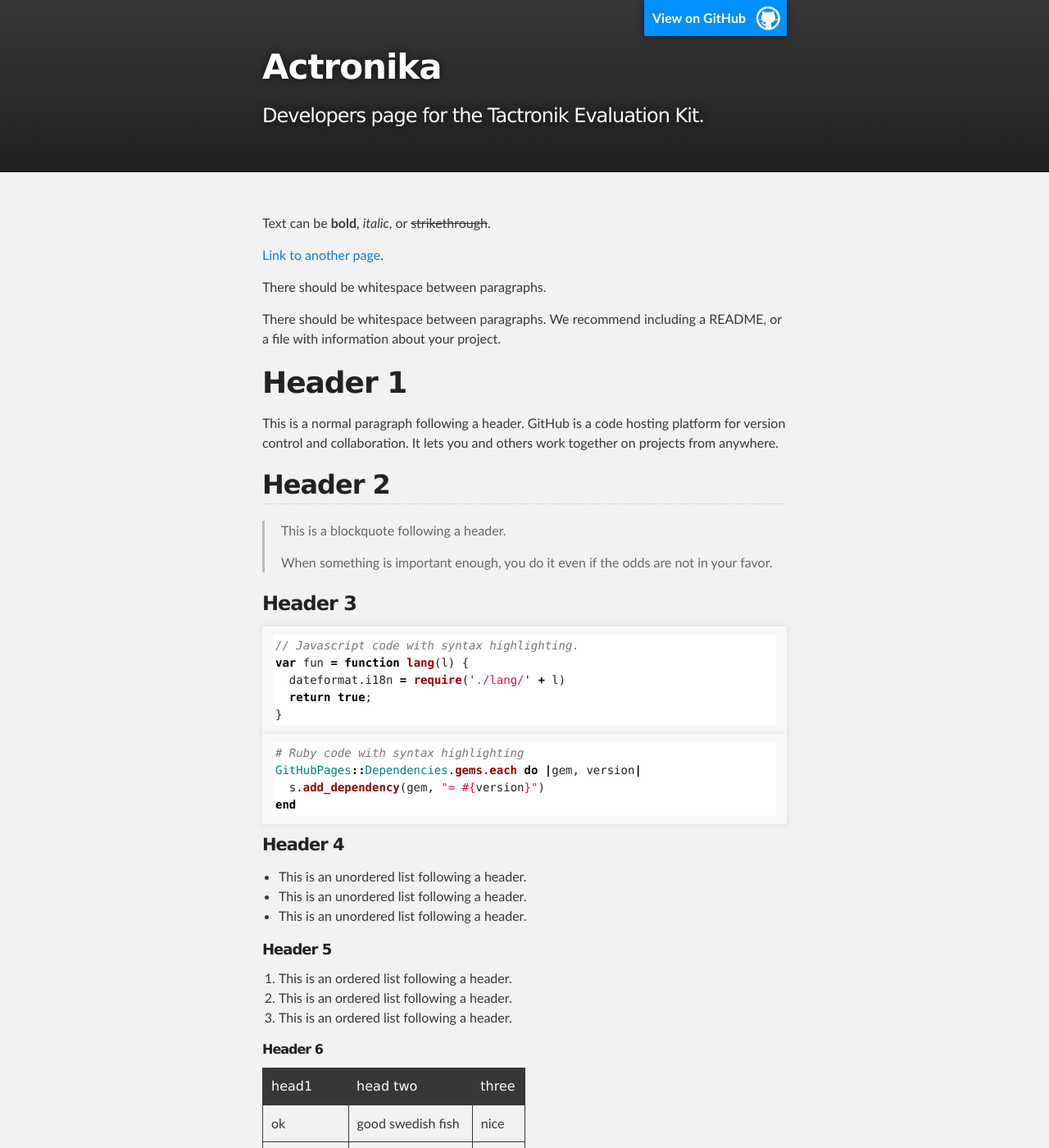
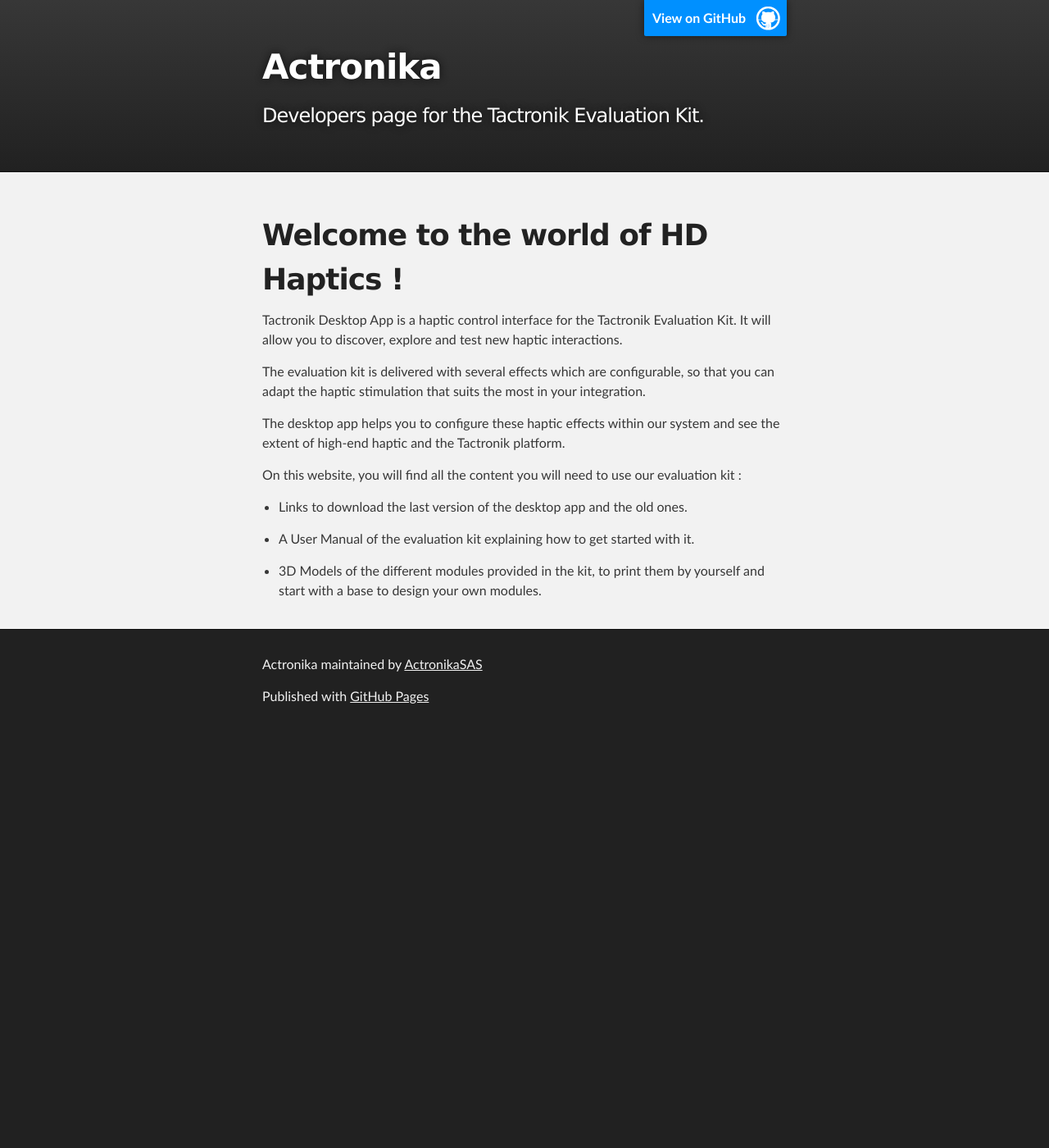
Before and after one commit to ActronikaSAS/dev.actronika.com, a Jekyll site: the page built from index.md, in a window 1280 px wide and 1400 px high. Shown: the whole window at 82% size. Built offline with Jekyll 4.4.1, drawn with Linux system fonts in a browser that asks for light colours; our own code applies the rules of GitHub Pages for plain Markdown files; some of the changed text lies outside the part shown.

Commit message:
update index

````diff
--- a/index.md
+++ b/index.md
@@ -2,122 +2,18 @@
 layout: default
 ---
 
-Text can be **bold**, _italic_, or ~~strikethrough~~.
+# Welcome to the world of HD Haptics !
 
-[Link to another page](another-page).
+Tactronik Desktop App is a haptic control interface for the Tactronik Evaluation Kit. It will allow you to discover, explore and test new haptic interactions.
 
-There should be whitespace between paragraphs.
+The evaluation kit is delivered with several effects which are configurable, so that you can adapt the haptic stimulation that suits the most in your integration.
 
-There should be whitespace between paragraphs. We recommend including a README, or a file with information about your project.
+The desktop app helps you to configure these haptic effects within our system and see the extent of high-end haptic and the Tactronik platform.
 
-# [](#header-1)Header 1
+On this website, you will find all the content you will need to use our evaluation kit :
 
-This is a normal paragraph following a header. GitHub is a code hosting platform for version control and collaboration. It lets you and others work together on projects from anywhere.
+- Links to download the last version of the desktop app and the old ones.
 
-## [](#header-2)Header 2
+- A User Manual of the evaluation kit explaining how to get started with it.
 
-> This is a blockquote following a header.
->
-> When something is important enough, you do it even if the odds are not in your favor.
-
-### [](#header-3)Header 3
-
-```js
-// Javascript code with syntax highlighting.
-var fun = function lang(l) {
-  dateformat.i18n = require('./lang/' + l)
-  return true;
-}
-```
-
-```ruby
-# Ruby code with syntax highlighting
-GitHubPages::Dependencies.gems.each do |gem, version|
-  s.add_dependency(gem, "= #{version}")
-end
-```
-
-#### [](#header-4)Header 4
-
-*   This is an unordered list following a header.
-*   This is an unordered list following a header.
-*   This is an unordered list following a header.
-
-##### [](#header-5)Header 5
-
-1.  This is an ordered list following a header.
-2.  This is an ordered list following a header.
-3.  This is an ordered list following a header.
-
-###### [](#header-6)Header 6
-
-| head1        | head two          | three |
-|:-------------|:------------------|:------|
-| ok           | good swedish fish | nice  |
-| out of stock | good and plenty   | nice  |
-| ok           | good `oreos`      | hmm   |
-| ok           | good `zoute` drop | yumm  |
-
-### There's a horizontal rule below this.
-
-* * *
-
-### Here is an unordered list:
-
-*   Item foo
-*   Item bar
-*   Item baz
-*   Item zip
-
-### And an ordered list:
-
-1.  Item one
-1.  Item two
-1.  Item three
-1.  Item four
-
-### And a nested list:
-
-- level 1 item
-  - level 2 item
-  - level 2 item
-    - level 3 item
-    - level 3 item
-- level 1 item
-  - level 2 item
-  - level 2 item
-  - level 2 item
-- level 1 item
-  - level 2 item
-  - level 2 item
-- level 1 item
-
-### Small image
-
-![](https://assets-cdn.github.com/images/icons/emoji/octocat.png)
-
-### Large image
-
-![](https://guides.github.com/activities/hello-world/branching.png)
-
-
-### Definition lists can be used with HTML syntax.
-
-<dl>
-<dt>Name</dt>
-<dd>Godzilla</dd>
-<dt>Born</dt>
-<dd>1952</dd>
-<dt>Birthplace</dt>
-<dd>Japan</dd>
-<dt>Color</dt>
-<dd>Green</dd>
-</dl>
-
-```
-Long, single-line code blocks should not wrap. They should horizontally scroll if they are too long. This line should be long enough to demonstrate this.
-```
-
-```
-The final element.
-```
+- 3D Models of the different modules provided in the kit, to print them by yourself and start with a base to design your own modules.
````
